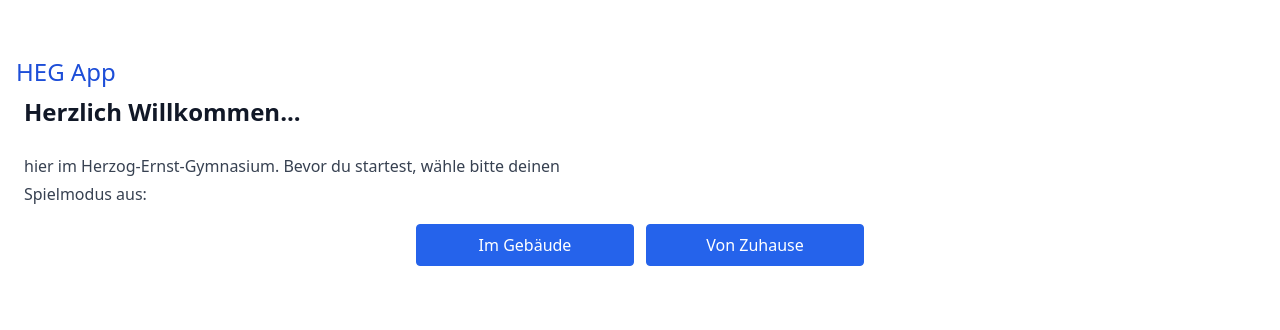
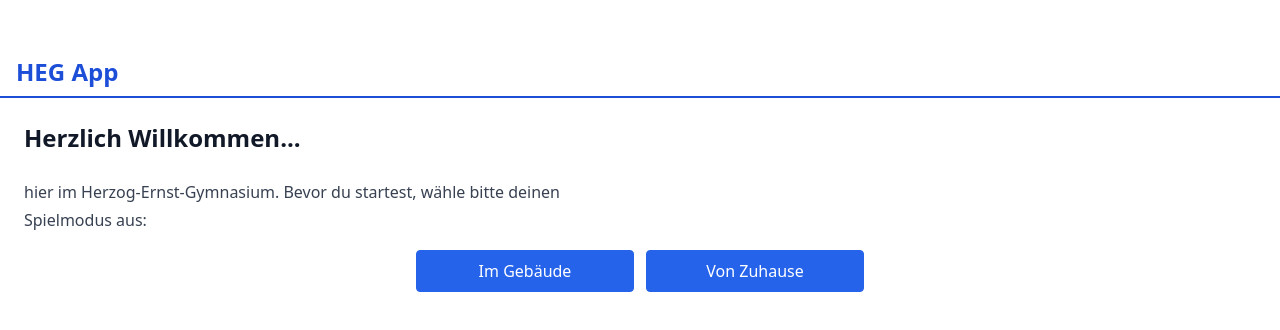
Before and after one commit to diepoe/heg-game, a SvelteKit app: page / in a window 1280 px wide. Shown: the top 330 px of the page. Built offline with nearby package versions, Linux system fonts and the light colour scheme.

Commit message:
header styling

```diff
--- a/src/routes/+layout.svelte
+++ b/src/routes/+layout.svelte
@@ -2,9 +2,9 @@
 	import '../app.css';
 </script>
 
-<div>
-	<header class="px-4">
-		<h1 class="text-primary-700 text-2xl font-medium">HEG App</h1>
+<div class="space-y-4">
+	<header class="px-4 pb-2 border-b-2 border-primary-700">
+		<h1 class="text-primary-700 text-2xl font-bold">HEG App</h1>
 	</header>
 	<main class="py-2 px-6">
 		<slot />
```
